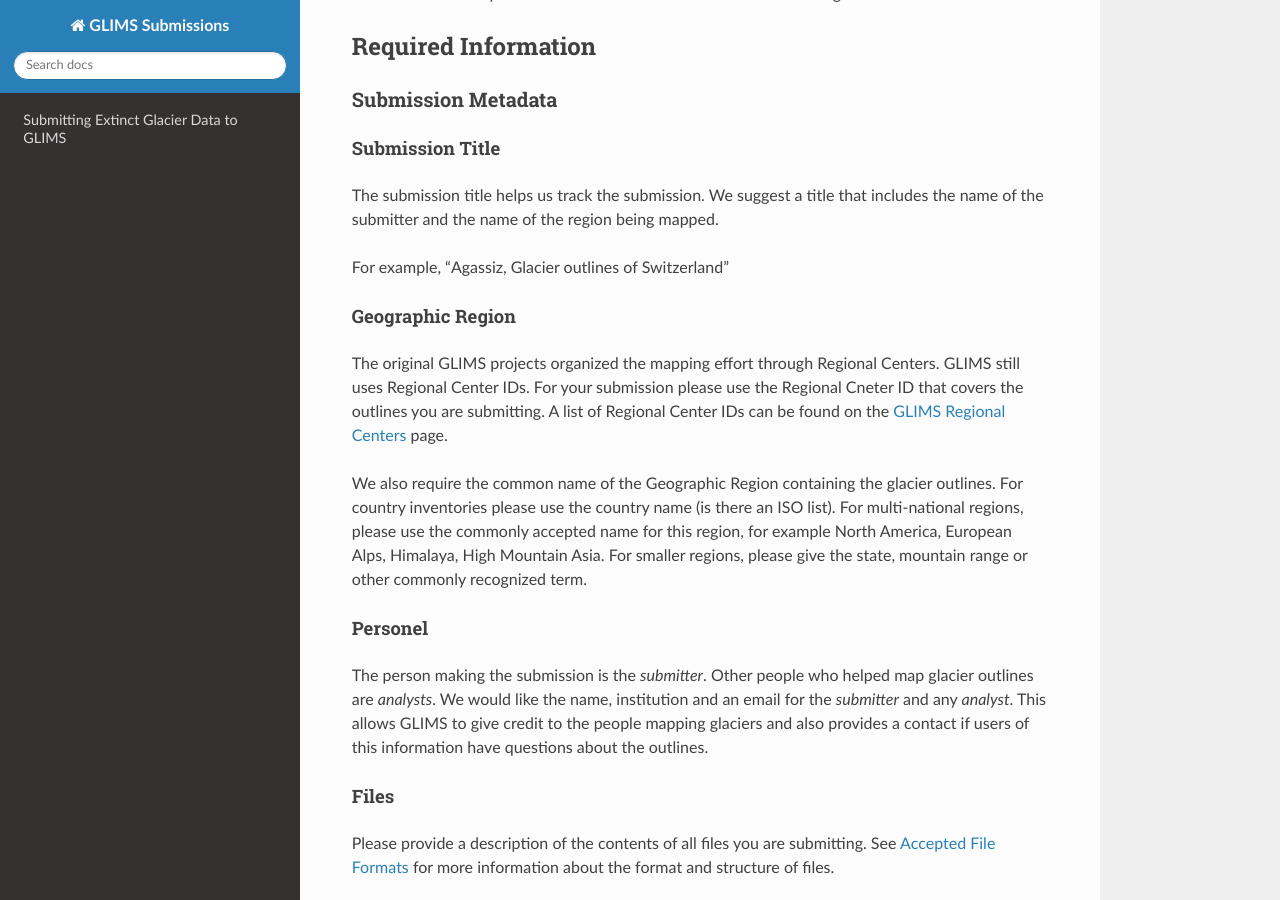
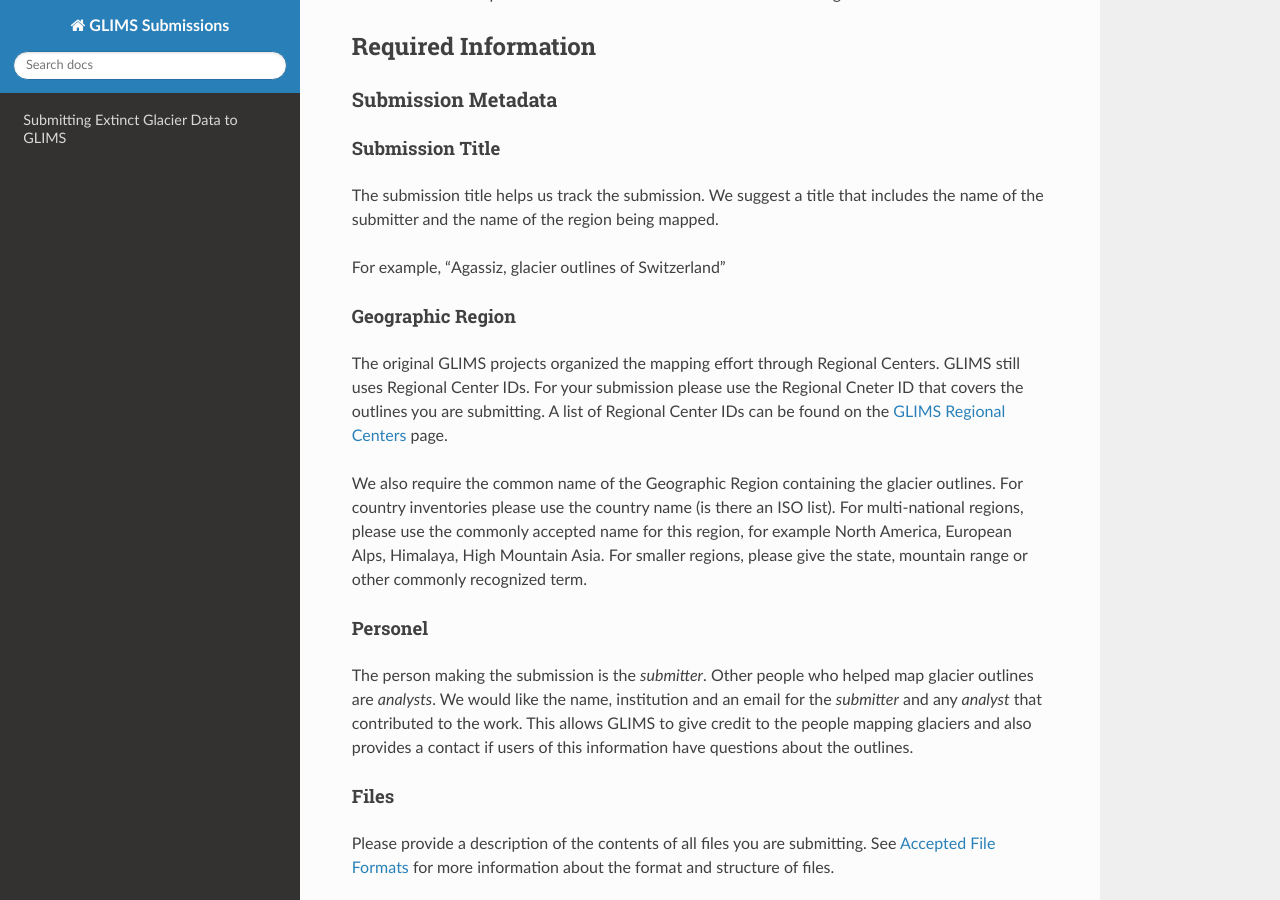
Before and after one commit to glims-nsidc/glims-submissions-docs, a Sphinx documentation site: the page built from docs/submitting_new_outlines.md, in a window 1280 px wide and 900 px high, scrolled down 666 px. Built offline with Sphinx 7.4.7 and the Read the Docs theme 3.1.0, drawn with Linux system fonts in a browser that asks for light colours.

Commit message:
update text

```diff
--- a/docs/submitting_new_outlines.md
+++ b/docs/submitting_new_outlines.md
@@ -37,7 +37,7 @@
 title that includes the name of the submitter and the name of the
 region being mapped.
 
-For example, "Agassiz, Glacier outlines of Switzerland"
+For example, "Agassiz, glacier outlines of Switzerland"
 
 #### Geographic Region
 
@@ -60,10 +60,10 @@
 
 The person making the submission is the _submitter_.  Other people who
 helped map glacier outlines are _analysts_.  We would like the name,
-institution and an email for the _submitter_ and any _analyst_.  This
-allows GLIMS to give credit to the people mapping glaciers and also
-provides a contact if users of this information have questions about
-the outlines.
+institution and an email for the _submitter_ and any _analyst_ that
+contributed to the work.  This allows GLIMS to give credit to the
+people mapping glaciers and also provides a contact if users of this
+information have questions about the outlines.
 
 #### Files
 
@@ -156,6 +156,7 @@
 | "supra_lake" | Supraglacial Lake outline | Polygon or MultiPolygon with holes |
 | "debris_cov" | Debris covered glacier ice | Polygon or MultiPolygon with holes |
 
+
 [^1]: You will need a GitHub account.  You can register for a free GitHub account [here](https://docs.github.com/en/get-started/start-your-journey/creating-an-account-on-github).
 
 [^2]: A Nunatak is a mountain, or any exposed ground or bedrock, that projects from and is surrounded by glacier ice.
```
